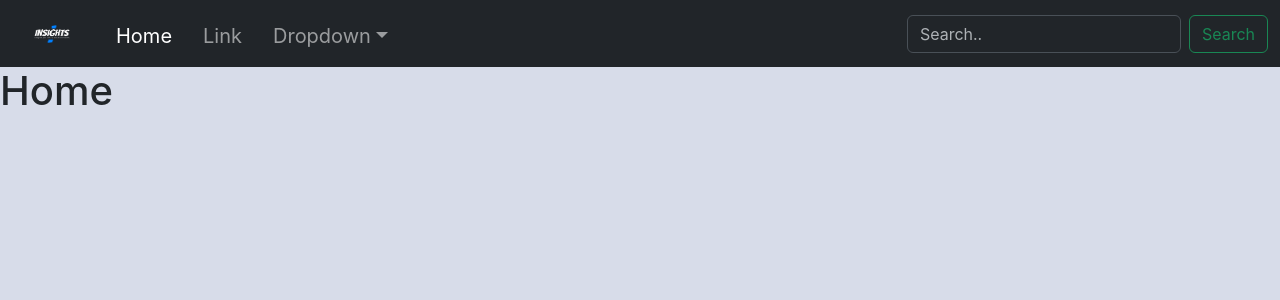
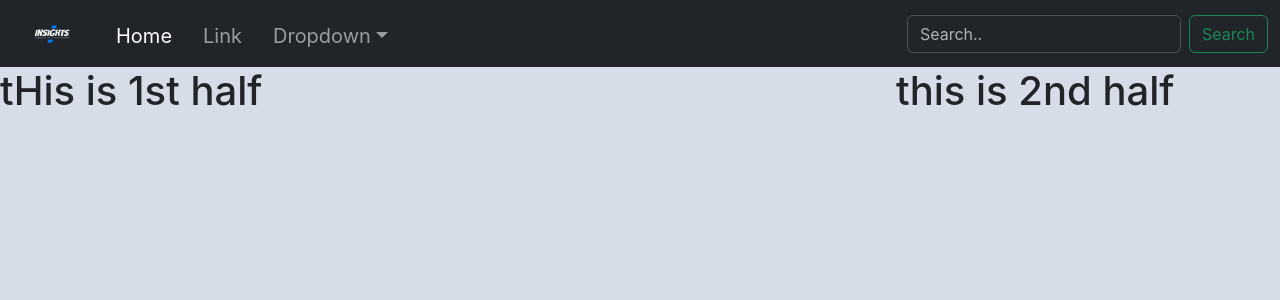
Before and after one commit to HemantShankar/Insights, a React (Create React App) app: page / in a window 1280 px wide. Shown: the top 300 px of the page. Built offline with nearby package versions, Linux system fonts and the light colour scheme.

Commit message:
updated several pages

```diff
--- a/src/MyComponents/Home.css
+++ b/src/MyComponents/Home.css
@@ -1,4 +1,20 @@
-.Home-head{
+.Home-page{
     width: 100vw;
-    justify-content: center;
+    height: auto;
+    display: flex;
+    flex-direction: row;
 }
+
+.first-half{
+    width: 70%;
+    height: auto;
+    display: flex;
+    flex-direction: row;
+}
+
+.second-half{
+    width: 30%;
+    height: auto;
+    display: flex;
+    flex-direction: row;
+}
--- a/src/MyComponents/Home.jsx
+++ b/src/MyComponents/Home.jsx
@@ -1,9 +1,15 @@
 import React from 'react'
+import './Home.css'
 
 const Home = () => {
   return (
-    <div>
-        <h1 className='Home-head'>Home</h1>
+    <div className='Home-page'>
+        <div className="first-half">
+            <h1>tHis is 1st half</h1>
+        </div>
+        <div className="second-half">
+            <h1>this is 2nd half</h1>
+        </div>
     </div>
   )
 }
--- a/src/MyComponents/Landing.css
+++ b/src/MyComponents/Landing.css
@@ -185,8 +185,9 @@
     display: flex;
     justify-content: center;
     align-items: center;
-    width: 120px;
-    margin-left: 45%;
+    width: 190px;
+    border-radius: 20px;
+    margin-left: 44%;
     margin-top: 10px;
 }
 
--- a/src/MyComponents/Landing.jsx
+++ b/src/MyComponents/Landing.jsx
@@ -36,7 +36,7 @@ const Home = () => {
             </div>
             {/* <a className="home-login" aria-current="page" href="#">Login</a> */}
             <div className="home-login">
-                <a className="btn btn-primary my_button" href="#" role="button">Login &#8702;</a>
+                <a className="btn btn-primary my_button" href="#" role="button">Discover Now</a>
             </div>
 
         </div>
--- a/src/MyComponents/UserProfile.jsx
+++ b/src/MyComponents/UserProfile.jsx
@@ -37,6 +37,10 @@ const UserProfile = () => {
                             <div className="tag">Company:</div>
                             <div className="tag-ans">E-Cell</div>
                         </div>
+                        <div className="Inst" id='segment'>
+                            <div className="tag">Institute:</div>
+                            <div className="tag-ans">National Institute of Technology, Agartala</div>
+                        </div>
                         <div className="batch" id='segment'>
                             <div className="tag">Batch:</div>
                             <div className="tag-ans">2020-2025</div>
```
